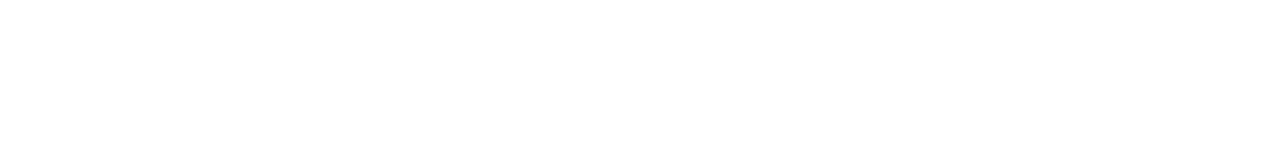
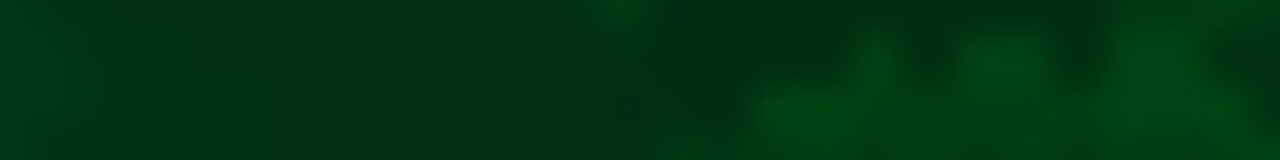
Before and after one commit to michalspano/terminarium, a Vue app in the folder src/web/terminarium-web/: page / in a window 1280 px wide. Shown: the part 330-490 px from the top of the page. Built offline with nearby package versions, Linux system fonts and the light colour scheme.

Commit message:
#39 Background extends when page longer than viewport
This commit makes the background extend when page is longer than viewport.

It also makes background image repeat vertically.

It also removes the line that imports css assets from main.js because it interfered with testing and isnt necessary.

```diff
--- a/src/web/terminarium-web/src/App.vue
+++ b/src/web/terminarium-web/src/App.vue
@@ -1,7 +1,7 @@
 <script setup>
-import Header from './components/Header.vue'
-import Footer from './components/Footer.vue'
-import Background from './components/Background.vue'
+  import Header from './components/Header.vue'
+  import Footer from './components/Footer.vue'
+  import Background from './components/Background.vue'
 </script>
 
 <template>
--- a/src/web/terminarium-web/src/components/Background.vue
+++ b/src/web/terminarium-web/src/components/Background.vue
@@ -1,5 +1,5 @@
 <template>
-    <div class="background-image"></div>
+  <div class="background-image" ref="background"></div>
 </template>
 
   <style>
@@ -7,8 +7,9 @@
     background-image: url('../assets/Background.jpg');
     background-size: cover;
     background-position: center;
+    background-repeat: repeat-y;
     width: 100%;
-  height: 100%;
+    min-height: 100vh;
     position: absolute;
     top: 0;
     left: 0;
@@ -18,6 +19,9 @@
 
   <script>
   export default {
-    name: 'Background'
+    name: 'Background',
+    mounted() {
+      this.$refs.background.style.height = `${document.body.scrollHeight}px`;
+    }
   }
 </script>
--- a/src/web/terminarium-web/src/main.js
+++ b/src/web/terminarium-web/src/main.js
@@ -1,6 +1,4 @@
 import { createApp } from 'vue'
 import App from './App.vue'
 
-import './assets/main.css'
-
 createApp(App).mount('#app')
```
Lines whose indentation alone changed are shown as unchanged.
